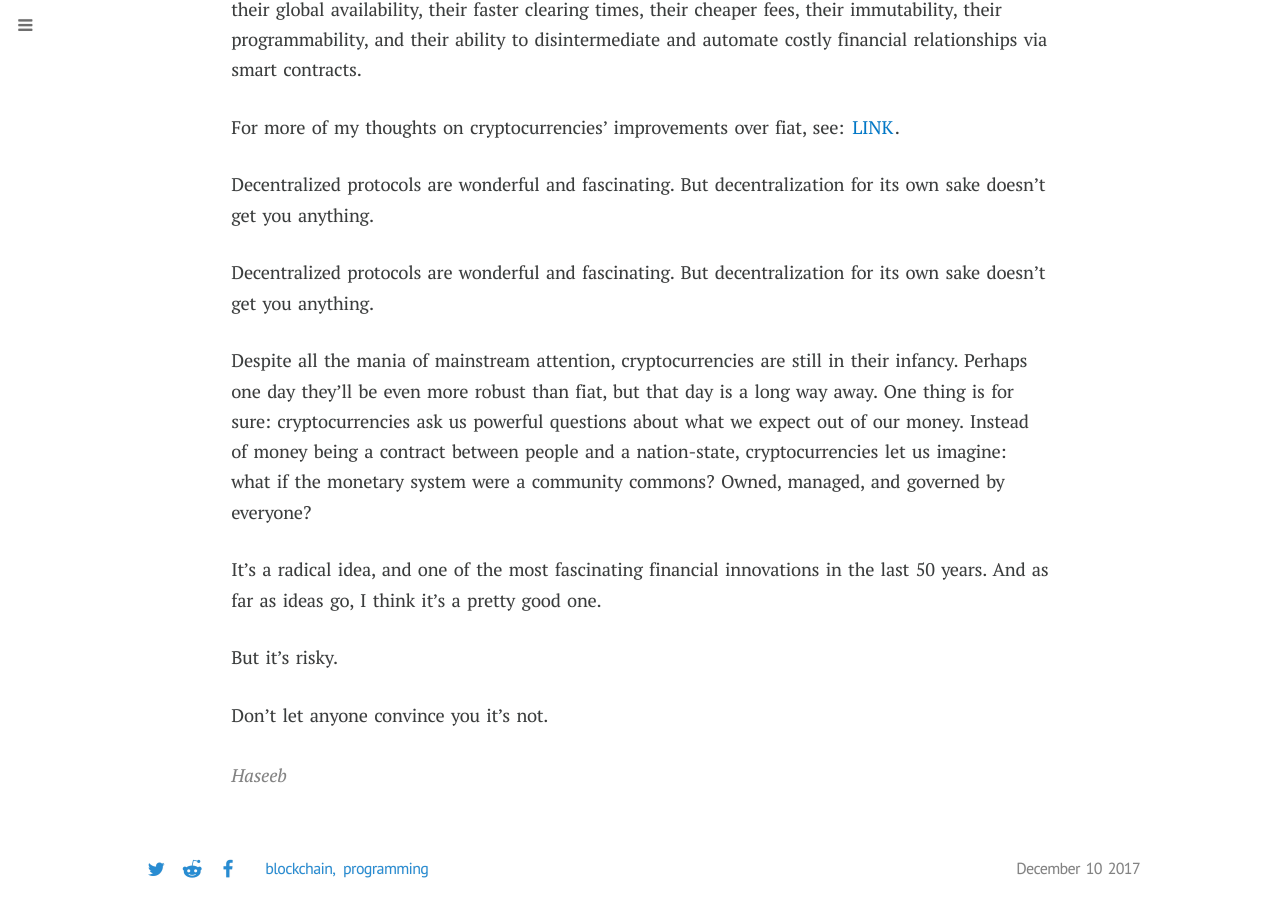
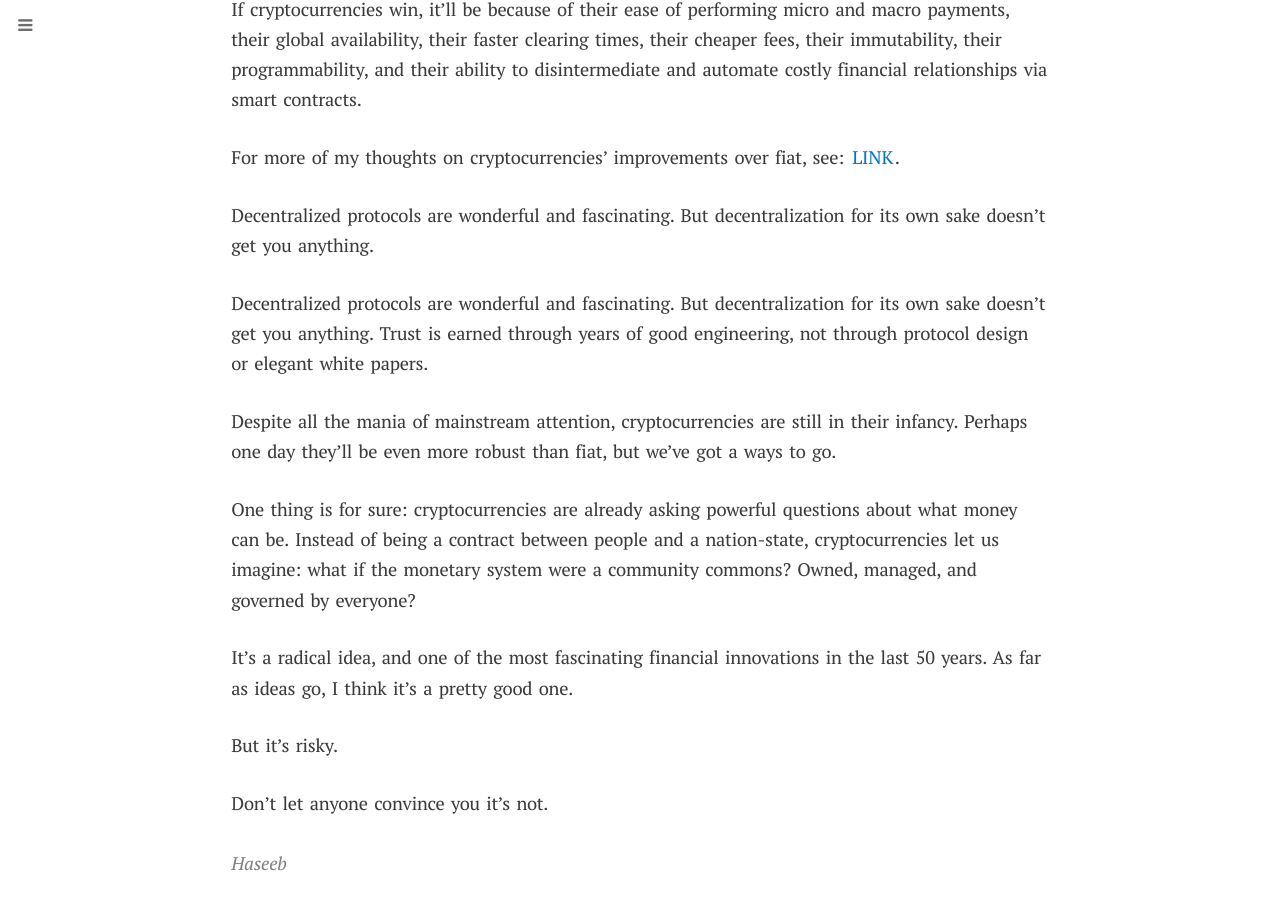
Before and after one commit to Ismenama5s/haseeb-qureshi.github.io, a Jekyll site: the page built from _posts/2017-12-10-bitcoin-isnt-trustless.md, in a window 1280 px wide and 900 px high, scrolled down 4164 px. Built offline with Jekyll 4.4.1, drawn with Linux system fonts in a browser that asks for light colours; nearby versions of some CDN libraries; some web fonts are replaced; comment, search, counter and statistics services are not loaded; some of the changed text lies outside the part shown.

Commit message:
Bitcoin is the bomb yo

```diff
--- a/_posts/2017-12-10-bitcoin-isnt-trustless.md
+++ b/_posts/2017-12-10-bitcoin-isnt-trustless.md
@@ -23,7 +23,7 @@ Not trusting Bitcoin is completely reasonable. Because Bitcoin is not trustless.
 ## There's no such thing as trustless
 Everything requires trust. Aside from tautologies, it's impossible for you to verify anything without putting your trust *somewhere*.
 
-Take science for example. There's no central authority in science—it's all based on empirical observations and decentralized peer review. So is it "trustless"?
+Take science for example. There's no central authority in science—it's all based on empirical observations, open publications, and decentralized peer review. Sounds kind of similar to the idea behind blockchains. So is it "trustless"?
 
 In theory, maybe. But in practice, science is built on a mountain of trust.
 
@@ -78,11 +78,13 @@ For more of my thoughts on cryptocurrencies’ improvements over fiat, see: [LIN
 
 Decentralized protocols are wonderful and fascinating. But decentralization for its own sake doesn't get you anything.
 
-Decentralized protocols are wonderful and fascinating. But decentralization for its own sake doesn’t get you anything.
+Decentralized protocols are wonderful and fascinating. But decentralization for its own sake doesn’t get you anything. Trust is earned through years of good engineering, not through protocol design or elegant white papers.
 
-Despite all the mania of mainstream attention, cryptocurrencies are still in their infancy. Perhaps one day they’ll be even more robust than fiat, but that day is a long way away. One thing is for sure: cryptocurrencies ask us powerful questions about what we expect out of our money. Instead of money being a contract between people and a nation-state, cryptocurrencies let us imagine: what if the monetary system were a community commons? Owned, managed, and governed by everyone?
+Despite all the mania of mainstream attention, cryptocurrencies are still in their infancy. Perhaps one day they’ll be even more robust than fiat, but we've got a ways to go.
 
-It’s a radical idea, and one of the most fascinating financial innovations in the last 50 years. And as far as ideas go, I think it’s a pretty good one.
+One thing is for sure: cryptocurrencies are already asking powerful questions about what money can be. Instead of being a contract between people and a nation-state, cryptocurrencies let us imagine: what if the monetary system were a community commons? Owned, managed, and governed by everyone?
+
+It’s a radical idea, and one of the most fascinating financial innovations in the last 50 years. As far as ideas go, I think it’s a pretty good one.
 
 But it’s risky.
 
```
Also changed, not shown: other parts of _posts/2017-12-10-bitcoin-isnt-trustless.md (+2 -2 lines).
